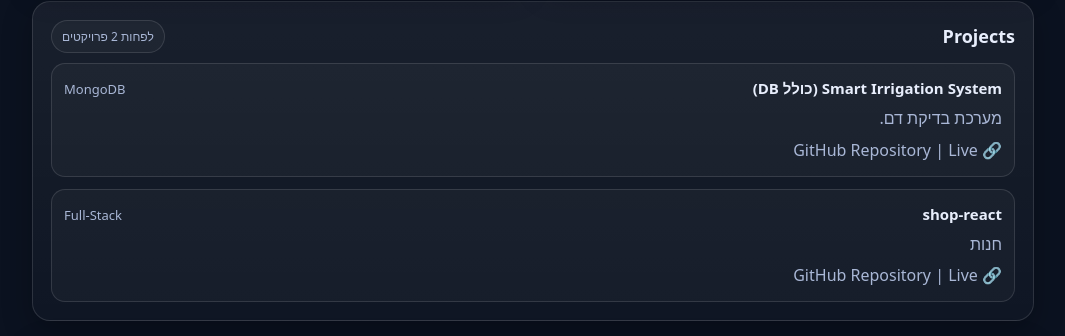
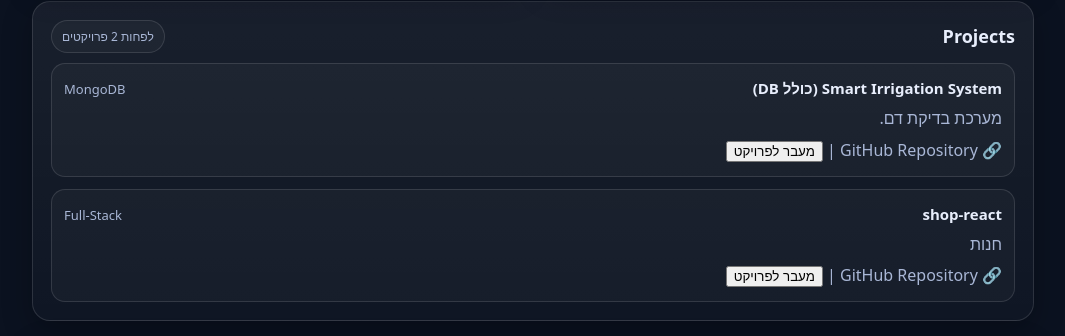
Before and after one commit to nornjuidat/devops-final, a website: page first.html in a window 1280 px wide. Shown: the part 984-1320 px from the top of the page, without its empty margins (107-1172 px from the left). Drawn offline with Linux system fonts and the light colour scheme.

Commit message:
Portfolio and 2 project fina דאקפ;

```diff
--- a/first.html
+++ b/first.html
@@ -296,7 +296,7 @@
           <p>
             🔗 <a href="https://github.com/nornjuidat/Blood_monitoring.js" target="_blank">GitHub Repository</a>
             <!-- אופציונלי: להחליף ללינק אמיתי אם יש -->
-            | <a href="http://PROJECT1_LIVE_URL" target="_blank">Live</a>
+            | <a href="https://blood-portfolionor.duckdns.org/home.html" target="_blank"><button>מעבר לפרויקט</button></a>
           </p>
         </div>
 
@@ -309,7 +309,7 @@
           <p>
             🔗 <a href="https://github.com/nornjuidat/shop-react" target="_blank">GitHub Repository</a>
             <!-- אופציונלי: להחליף ללינק אמיתי אם יש -->
-            | <a href="http://shopreact-portfolionor.duckdns.org" target="_blank">Live</a>
+            | <a href="http://shopreact-portfolionor.duckdns.org" target="_blank"><button>מעבר לפרויקט</button></a>
           </p>
         </div>
       </div>
```
